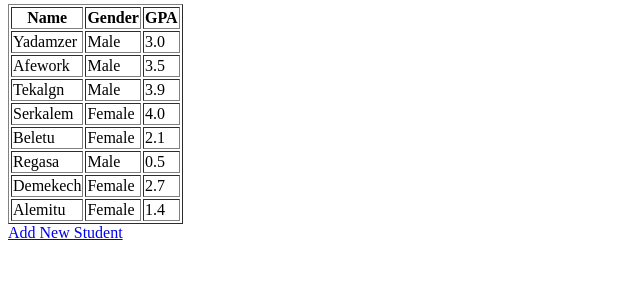
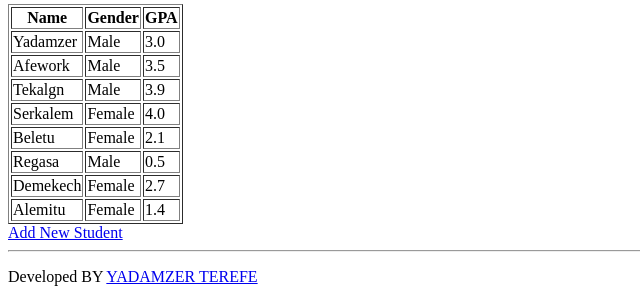
Before and after one commit to yadi09/student_info_matplotlib, a Flask app: page / in a window 1280 px wide. Shown: the part 494-800 px from the top of the page, without its empty margins (0-640 px from the left). Run offline with Flask 3, Linux system fonts and the light colour scheme.

Commit message:
adding git repo linke to the index.html file

```diff
--- a/templates/index.html
+++ b/templates/index.html
@@ -33,6 +33,8 @@
     </table>
 
     <a href="{{ url_for('add_student') }}">Add New Student</a>
+    <hr>
+    <P>Developed BY <a href="https://github.com/yadi09/student_info_matplotlib/">YADAMZER TEREFE</a></P>
 </body>
 
 </html>
```
